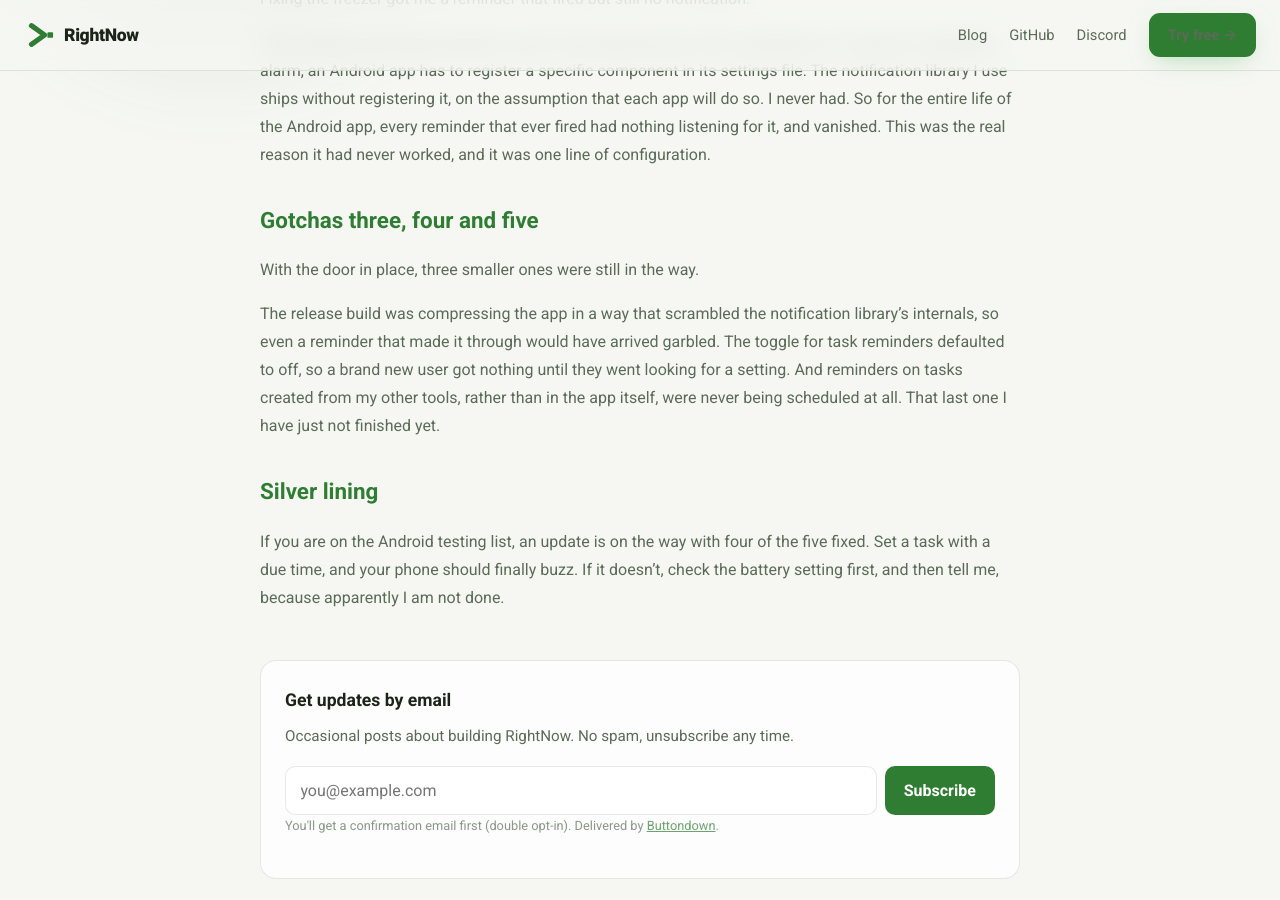
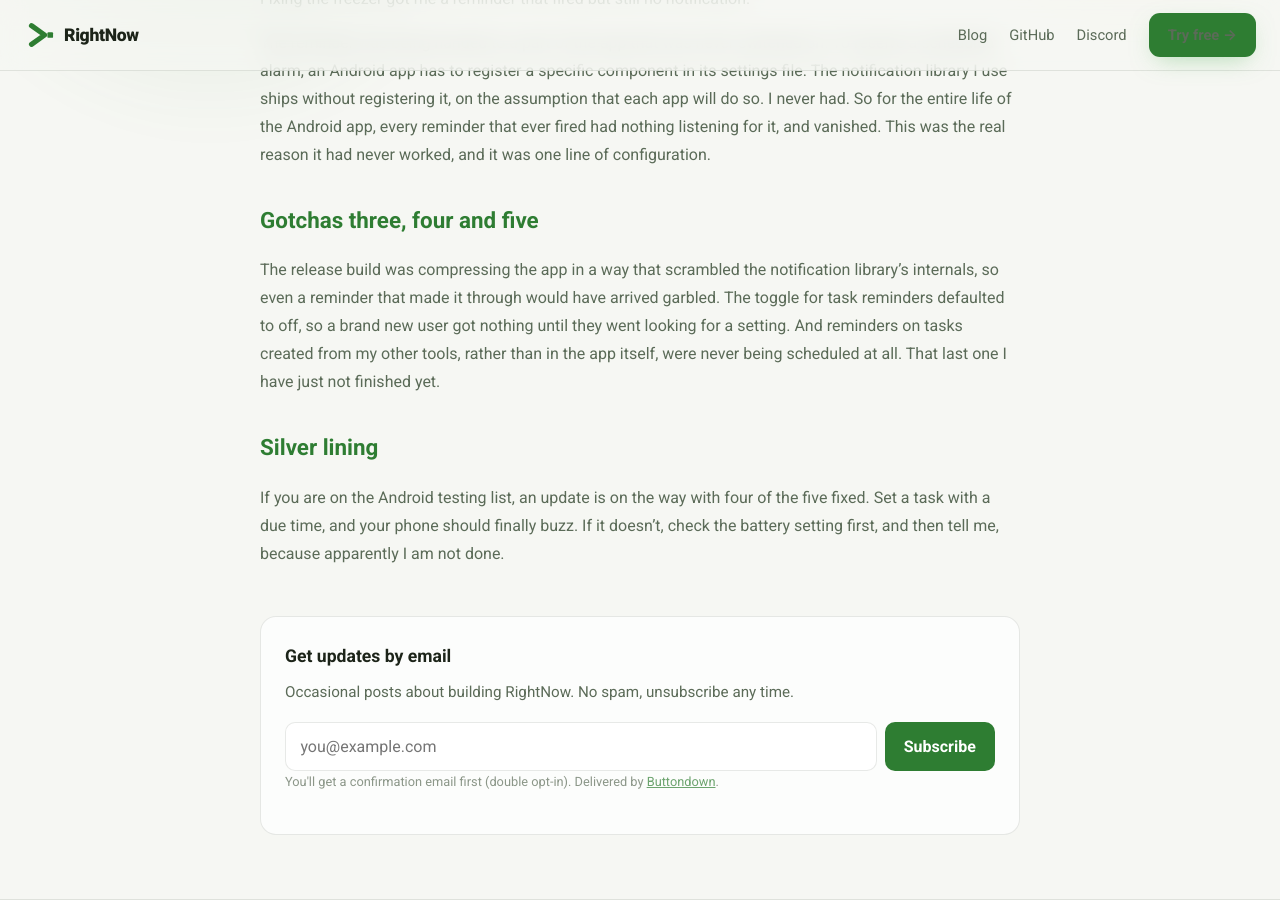
Before and after one commit to Aeropher/rtnwapp, a Jekyll site: the page built from _posts/2026-08-11-why-my-phone-never-buzzed.md, in a window 1280 px wide and 900 px high, scrolled down 998 px. Built offline with Jekyll 4.4.1, drawn with Linux system fonts in a browser that asks for light colours; some of the changed lines change nothing that is shown; some of the changed text lies outside the part shown.

```diff
--- a/_posts/2026-08-10-why-my-phone-never-buzzed.md
+++ b/_posts/2026-08-11-why-my-phone-never-buzzed.md
@@ -1,7 +1,7 @@
 ---
 layout: post
 title: "Why My Phone Never Buzzed"
-date: 2026-08-10 18:00:00 +0000
+date: 2026-08-11 10:00:00 +0000
 ---
 
 RightNow can remind you when a task is due. It puts a notification on your phone at the time you picked. On iPhone this has worked for a while. On my own Android phone, a Samsung, it had never worked once.
@@ -26,8 +26,6 @@
 
 ## Gotchas three, four and five
 
-With the door in place, three smaller ones were still in the way.
-
 The release build was compressing the app in a way that scrambled the notification library's internals, so even a reminder that made it through would have arrived garbled. The toggle for task reminders defaulted to off, so a brand new user got nothing until they went looking for a setting. And reminders on tasks created from my other tools, rather than in the app itself, were never being scheduled at all. That last one I have just not finished yet.
 
 ## Silver lining
```
